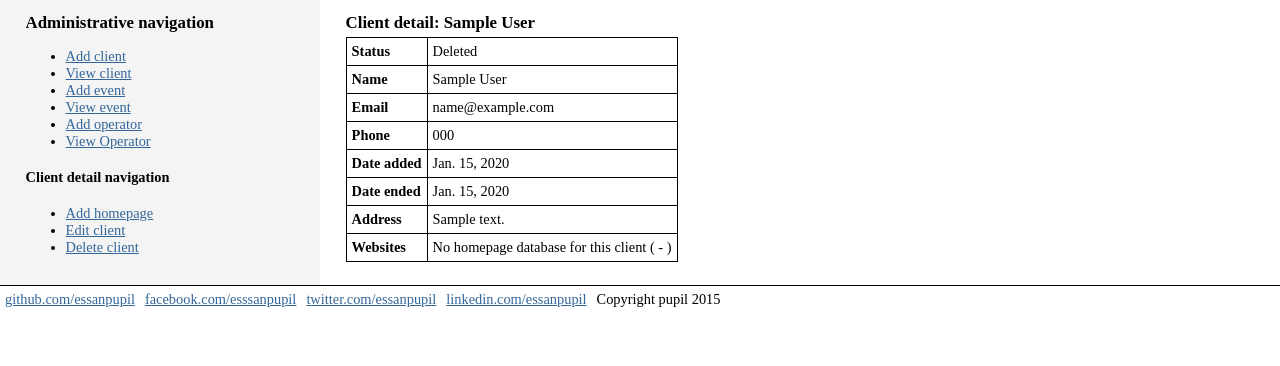
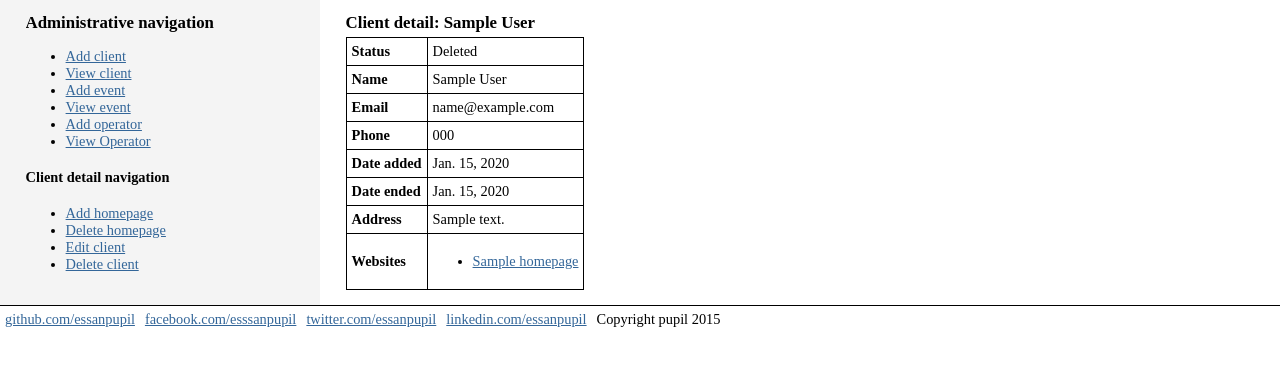
Before and after one commit to essanpupil/autowebsearch, a Django app: a page that uses administrative/templates/administrative/detail_client.html in a window 1280 px wide. Shown: the part 114-480 px from the top of the page. Run offline with Django 3.2, Linux system fonts and the light colour scheme; a user stored in the database is signed in; tables that the repository leaves empty hold one stand-in row (values such as "Sample post").

Commit message:
Display list of client's website on client's detail page

```diff
--- a/administrative/templates/administrative/client_detail_nav.html
+++ b/administrative/templates/administrative/client_detail_nav.html
@@ -1,6 +1,8 @@
 <h4>Client detail navigation</h4>
 <ul>
     <li><a href="{% url 'administrative:add_homepage' client.id %}">Add
+        homepage</a></li>
+    <li><a href="{% url 'administrative:delete_homepage' client.id %}">Delete
         homepage</a></li>
     <li><a href="{% url 'administrative:edit_client' client.id %}">Edit client</a></li>
     <li><a href="{% url 'administrative:delete_client' client.id %}">Delete
--- a/administrative/templates/administrative/detail_client.html
+++ b/administrative/templates/administrative/detail_client.html
@@ -37,14 +37,14 @@
     <tr>
         <th align="left">Websites</th>
         <td>
+        <ul>
         {% for web in client.websites %}
-            <a href="{% url 'website_management:homepage_detail' web.id %}">
-                {{ web.name }}</a>
-           (<a href="{% url 'administrative:delete_homepage' web.id %}">
-                Delete homepage</a>)
+            <li><a href="{% url 'website_management:homepage_detail' web.id %}">
+                {{ web.url }}</a></li>
         {% empty %}
-            No homepage database for this client ( - )
+            No homepage database for this client
         {% endfor %}
+        </ul>
         </td>
     </tr>
 </table>
--- a/administrative/urls.py
+++ b/administrative/urls.py
@@ -18,6 +18,8 @@ urlpatterns = [
         views.detail_client, name='detail_client'),
     url(r'^add-homepage/(?P<client_id>\d+)/$',
         views.add_homepage, name='add_homepage'),
+    url(r'^delete-homepage/(?P<client_id>\d+)/$',
+        views.add_homepage, name='delete_homepage'),
 
     # operator url section
     url(r'^add-operator/$',
--- a/administrative/views.py
+++ b/administrative/views.py
@@ -90,11 +90,16 @@ def detail_client(request, client_id):
                    'date_start': client.date_start,
                    'date_end': client.date_end,
                    'status': '',
+                   'websites': [],
                    'address': client.address,}
     if client_data['date_end'] == None:
         client_data['status'] = 'Active'
     else:
         client_data['status'] = 'Deleted'
+    websites = Website.objects.filter(client=client)
+    for website in websites:
+        client_data['websites'].append({'url': website.homepage.name,
+                                        'id': website.homepage.id})
     return render(request, 'administrative/detail_client.html',
                   {'client': client_data})
 
```
Also changed, not shown: administrative/templates/administrative/delete_homepage.html (added, +17 -0 lines).
